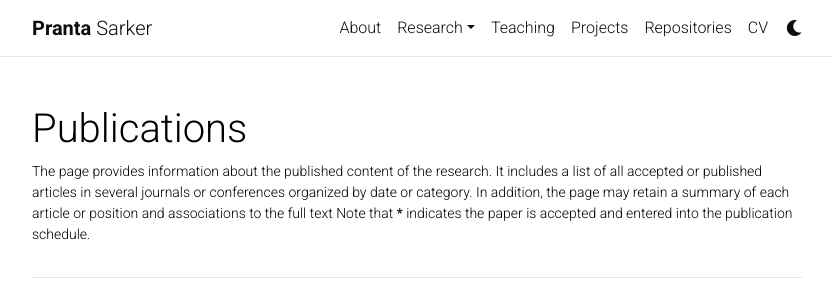
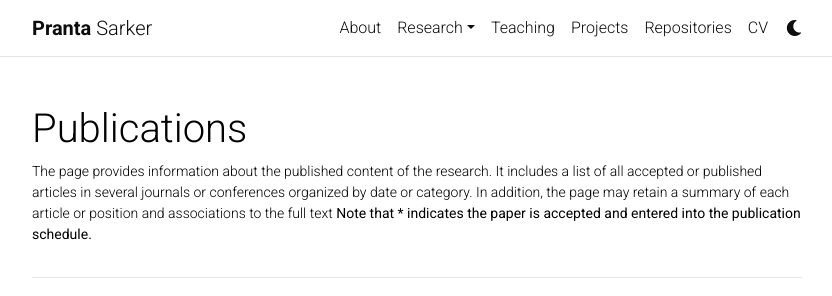
Before and after one commit to psarkerbd/psarkerbd.github.io, a Jekyll site: the page built from _pages/publications.md, in a window 1280 px wide and 937 px high, cut to the strip 0-296 px from the top of the window. Shown: the whole strip, without its empty margins (223-1055 px from the left). Built offline with Jekyll 4.4.1, drawn with Linux system fonts in a browser that asks for light colours; comment, search, counter and statistics services are not loaded; a style sheet for code colours, icons or effects is not loaded.

```diff
--- a/_pages/publications.md
+++ b/_pages/publications.md
@@ -2,7 +2,7 @@
 layout: page
 permalink: /publications/
 title: Publications
-description: The page provides information about the published content of the research. It includes a list of all accepted or published articles in several journals or conferences organized by date or category. In addition, the page may retain a summary of each article or position and associations to the full text Note that <b>*</b> indicates the paper is accepted and entered into the publication schedule.
+description: The page provides information about the published content of the research. It includes a list of all accepted or published articles in several journals or conferences organized by date or category. In addition, the page may retain a summary of each article or position and associations to the full text <b>Note that * indicates the paper is accepted and entered into the publication schedule.</b>
 years: [2022, 2022, 2021, 2020]
 nav: false
 nav_order:
```
